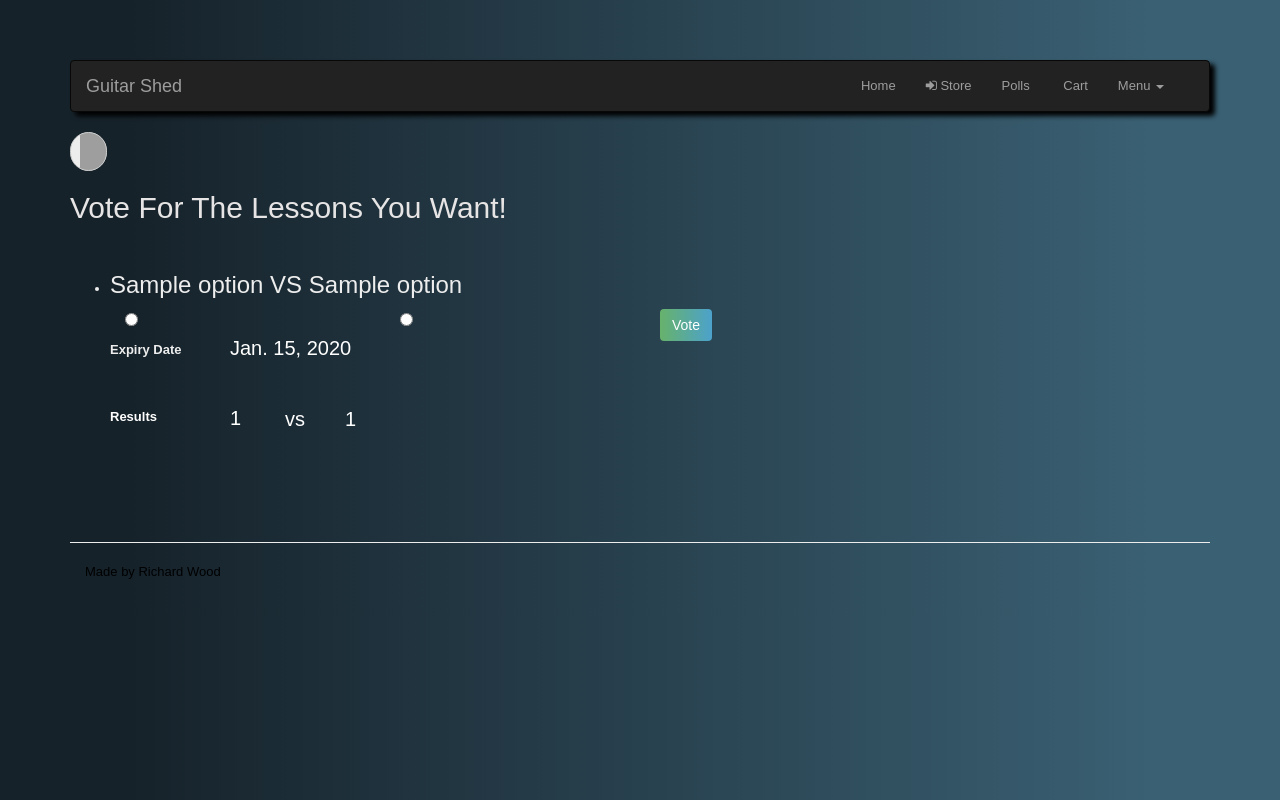
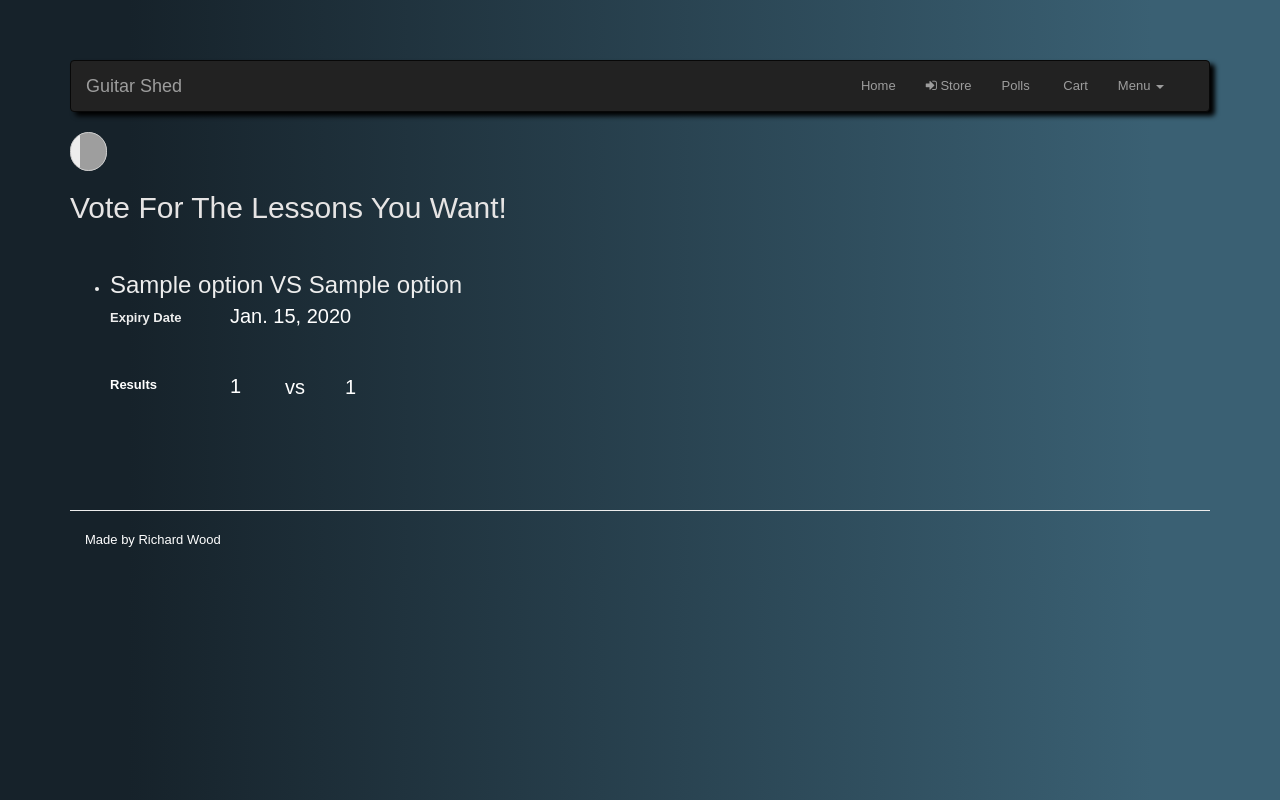
Before and after one commit to richdevelopments/guitar-shed, a Django app: page /polls/ in a window 1280 px wide; the page is wider, and only the part inside the window is pictured. Run offline with Django 3.2, Linux system fonts and the light colour scheme; a user stored in the database is signed in; tables that the repository leaves empty hold one stand-in row (values such as "Sample post"); some libraries are stand-ins or nearby versions; grey boxes are pictures that could not be loaded.

Commit message:
style: arranging and styling polls and footer signature

```diff
--- a/polls/templates/polls.html
+++ b/polls/templates/polls.html
@@ -4,7 +4,7 @@
 {% block title %}Polls{% endblock %} {% block content %}
 
 <h2>Vote For The Lessons You Want!</h2>
-<!-- {% if error_message %} <p><strong>{{ error_message }}</strong></p> {% endif %} -->
+{% if error_message %} <p><strong>{{ error_message }}</strong></p> {% endif %}
 
 {% csrf_token %}
 
@@ -12,12 +12,14 @@
     {% for poll in polls %}
 
      <li><h3>{{ poll }}</h3></li>
+    {% if user not in poll.option_one.voters.all and user not in poll.option_two.voters.all %}
 
     {% if poll.is_past %}
+
     <form method="post" action="{% url 'store' %}">
     {% csrf_token %}
     <div class=" expired-polls">
-    <label id="expiry_date">Poll Has Expired. Purchase The Winner Here!</label>
+    <label id="expiry_date">Poll Expired. Purchase here!</label>
     <button class="btn buy-btn" type="submit">Buy</button>
     </div>
     </form>
@@ -25,22 +27,29 @@
     {% else %}
 
     <form method="POST">{% csrf_token %}
-    <div class="col-sm-3" id="radio">
+    <div class="col-xs-3" id="radio">
     <input type="radio" name="vote" id="option{{ forloop.counter }}" value="{{ poll.option_one.id }}">
     <label for="option{{ forloop.counter }}">{{ poll.option_one.option_text }}</label><br>
     </div>
-    <div class="col-sm-3" id="radio">
+    <div class="col-xs-3" id="radio">
     <input type="radio" name="vote" id="option{{ forloop.counter }}" value="{{ poll.option_two.id }}">
     <label for="option{{ forloop.counter }}">{{ poll.option_two.option_text }}</label><br>
     </div>
 
-    <input type="submit" class="btn btn-primary" value="Vote">
+    <input type="submit" class="btn btn-primary vote-btn" value="Vote">
     </form>
 
+    {% endif %}
 
     <label id="expiry_date">Expiry Date</label><div class="expiry-date">{{ poll.expiry_date.date }}</div>
-    {% endif %}
     <label id="results-label">Results</label><div class="results-option-one">{{ poll.option_one.voters.count }}</div> <span id="vs">vs</span> <div class="results-option-two">{{ poll.option_two.voters.count }}</div>
+
+    {% else %}
+
+    <label id="expiry_date">Expiry Date</label><div class="expiry-date">{{ poll.expiry_date.date }}</div>
+    <label id="results-label">Results</label><div class="results-option-one">{{ poll.option_one.voters.count }}</div> <span id="vs">vs</span> <div class="results-option-two">{{ poll.option_two.voters.count }}</div>
+
+    {% endif %}
 
     {% endfor %}
 
--- a/static/css/styles.css
+++ b/static/css/styles.css
@@ -30,6 +30,10 @@
     padding-bottom: 20px;
     border-top: 1px solid #ededed;
     color: rgb(0, 0, 0);
+}
+
+.footer-signature {
+    color: white;
 }
 
 .product {
@@ -137,6 +141,11 @@
     /* top: 65px; */
 }
 
+.vote-btn {
+    margin-top: 5px;
+    margin-bottom: 10px;
+}
+
 .buy-btn {
     position: relative;
     left: 13px;
--- a/templates/base.html
+++ b/templates/base.html
@@ -173,7 +173,7 @@
 		{% endblock %}
 
 		<footer>
-			<div class="container">
+			<div class="container footer-signature" >
 				<p>Made by Richard Wood</p>
 			</div>
 		</footer>
```
